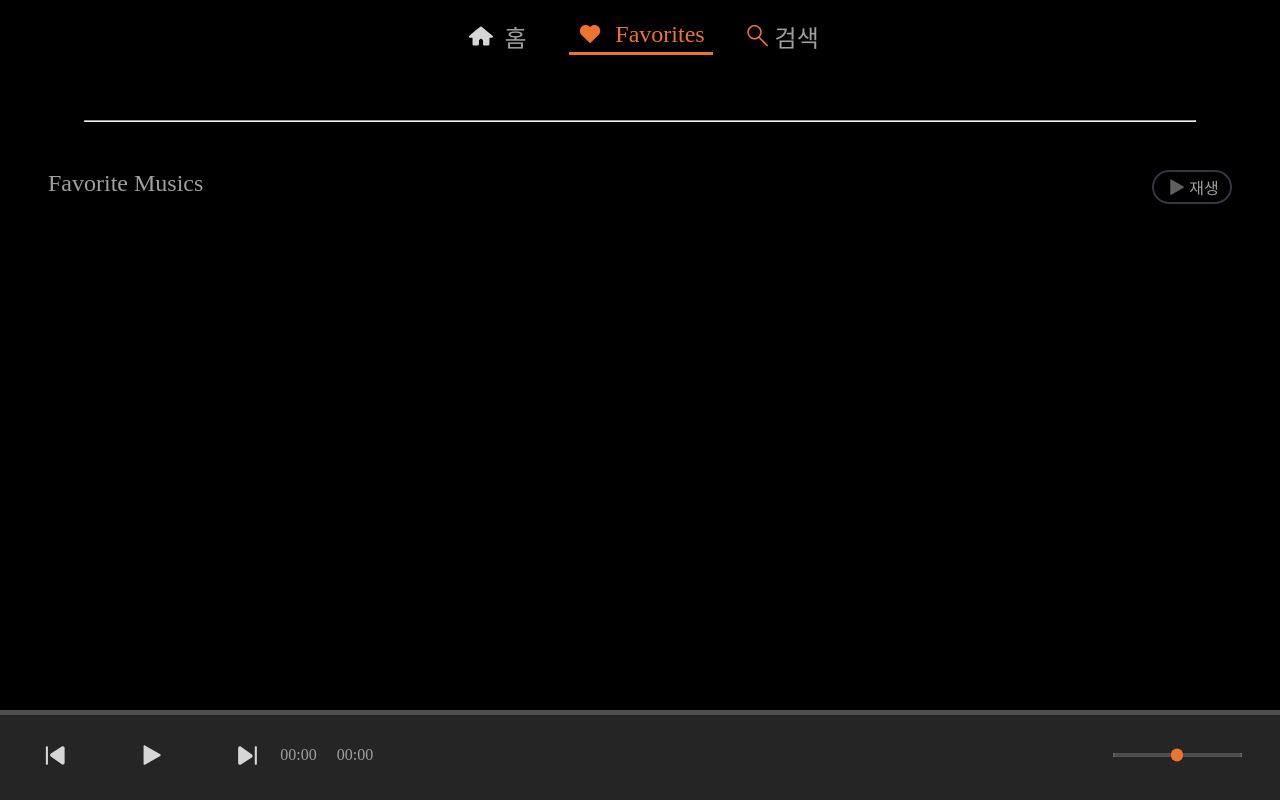
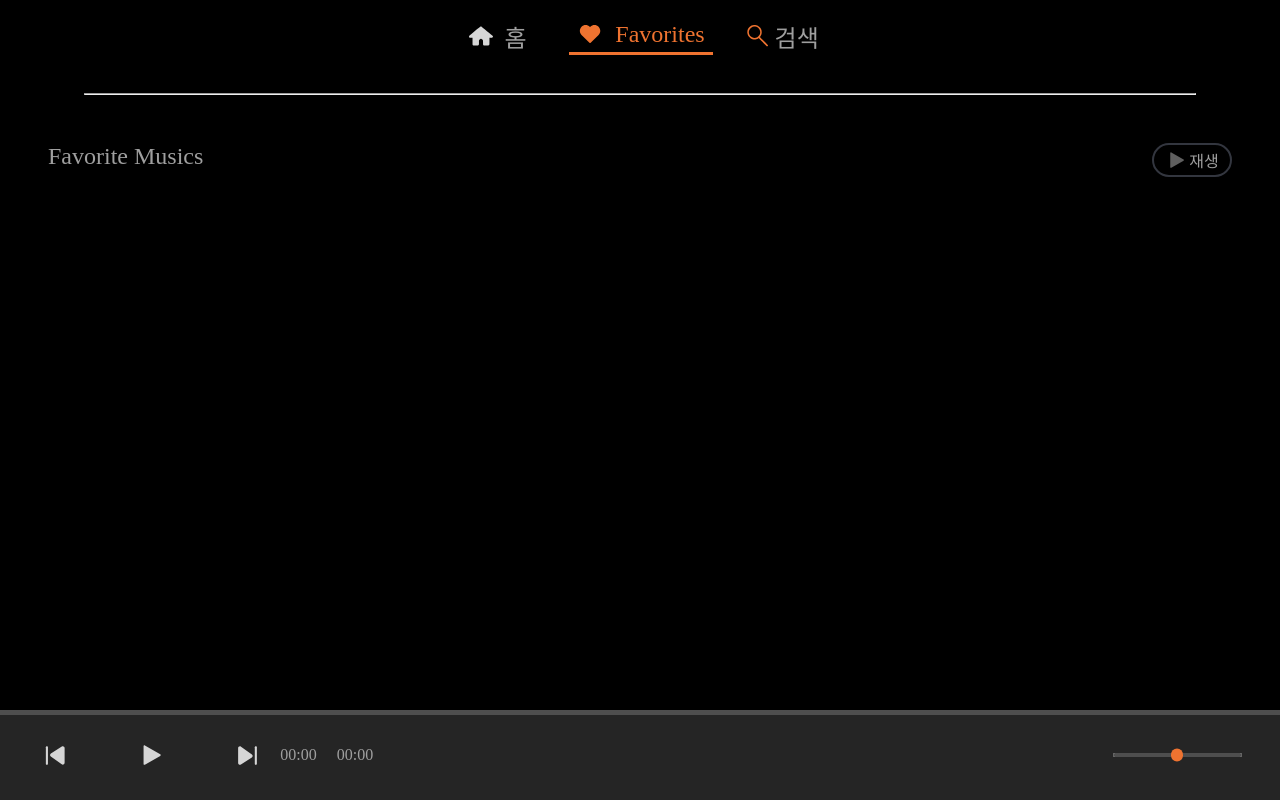
Before and after one commit to jsb8740/FarvoriteMusicList, a Vue app: page /favoritemusic in a window 1280 px wide. Built offline with nearby package versions, Linux system fonts and the light colour scheme; a web font is replaced by a local one.

Commit message:
css 변경

```diff
--- a/src/components/layouts/TheView.vue
+++ b/src/components/layouts/TheView.vue
@@ -11,7 +11,7 @@ main {
   width: 100%;
   height: 100%;
   background-color: black;
-  padding: 2rem 3rem;
+  padding: 0.3rem 3rem;
   box-sizing: border-box;
 }
 </style>
```
